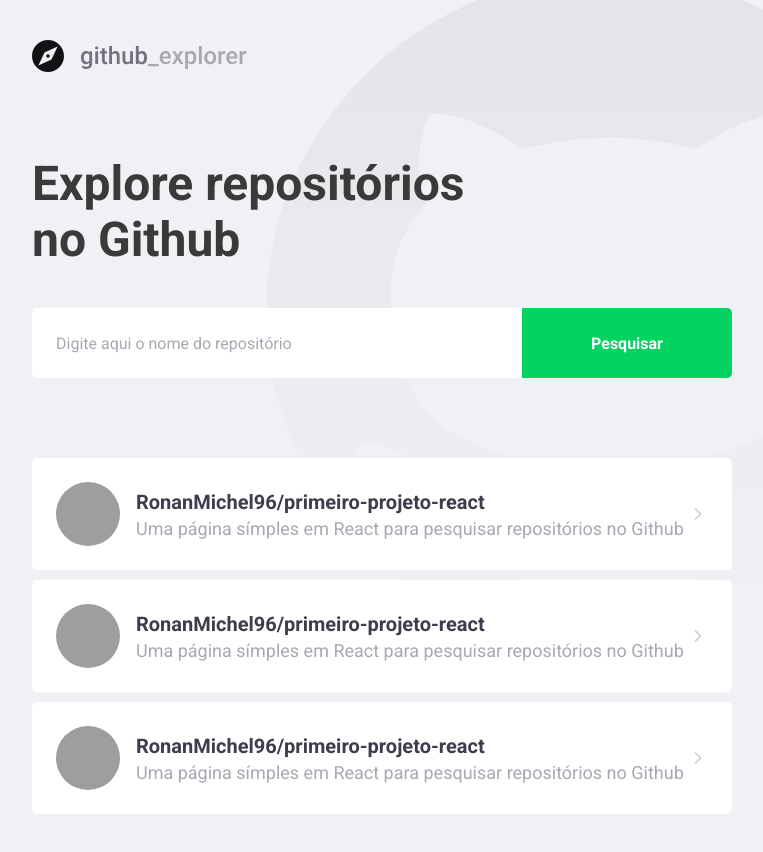
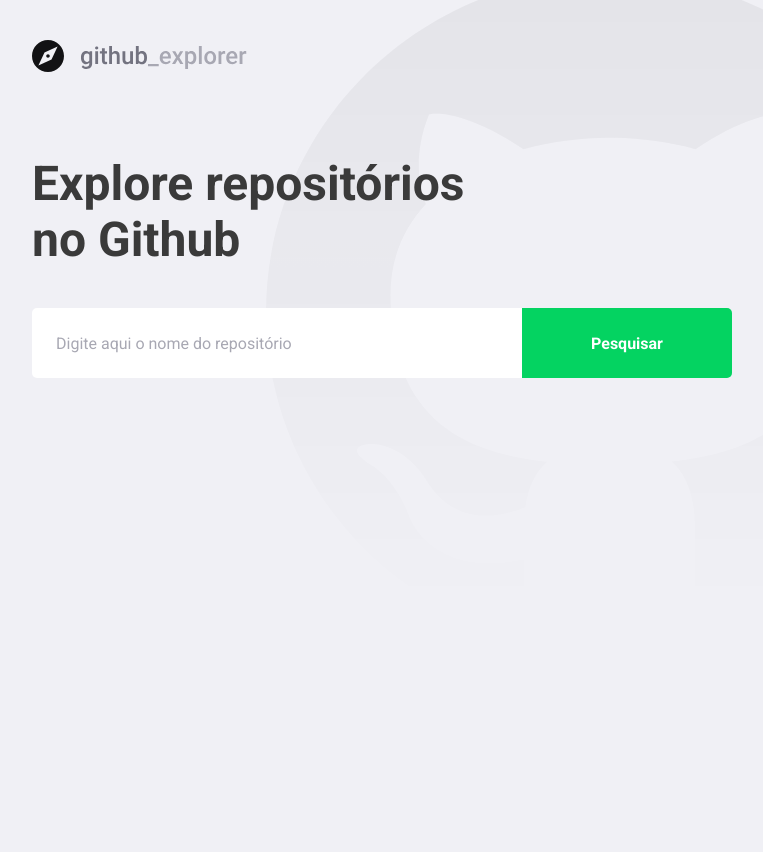
Before and after one commit to RonanMichel96/primeiro-projeto-react, a React (Create React App) app: page / in a window 1280 px wide. Shown: the whole page, without its empty margins (148-911 px from the left). After the commit the page ends 800 px from the top, so only its background shows below. Built offline with nearby package versions, Linux system fonts and the light colour scheme; grey boxes are pictures that could not be loaded.

Commit message:
Criação de chamada no axios, para consumir api do Github para trazer os repositórios

```diff
--- a/package.json
+++ b/package.json
@@ -6,12 +6,14 @@
     "@testing-library/jest-dom": "^5.11.4",
     "@testing-library/react": "^11.1.0",
     "@testing-library/user-event": "^12.1.10",
+    "@types/axios": "^0.14.0",
     "@types/jest": "^26.0.15",
     "@types/node": "^12.0.0",
     "@types/react": "^17.0.0",
     "@types/react-dom": "^17.0.0",
     "@types/react-router-dom": "^5.1.8",
     "@types/styled-components": "^5.1.11",
+    "axios": "^0.21.1",
     "polished": "^4.1.3",
     "react": "^17.0.2",
     "react-dom": "^17.0.2",
--- a/src/pages/Dashboard/index.tsx
+++ b/src/pages/Dashboard/index.tsx
@@ -1,58 +1,68 @@
-import React from 'react';
+import React, {useState, FormEvent} from 'react';
 import {FiChevronRight} from 'react-icons/fi';
+import api from '../../services/api';
 
 import logoImg from '../../assets/logo.svg';
 
 import {Title, Form, Repositories} from './styles';
+interface Repository {
+   full_name: string;
+   description: string;
+   owner: {
+       login: string;
+       avatar_url: string;
+   }
+}
+
 
 const Dashboard: React.FC = () => {
+    const [newRepo, setNewRepo]= useState('');
+    const [repositories, setRepositories]= useState<Repository[]>([]);
+
+    /**
+     * Adição de um novo repositório
+     * Consumir API do Github
+     * Salvar novo repositório no estado
+     */
+    async function handleAddRepository(event: FormEvent<HTMLFormElement>): Promise<void> {
+        event.preventDefault();
+
+        const response= await api.get<Repository>(`repos/${newRepo}`);
+        const repository = response.data;
+
+        setRepositories([...repositories, repository]);
+        setNewRepo('');
+    }
+
     return (
         <>
             <img src={logoImg} alt="Github Explorer"/>
             <Title>Explore repositórios no Github</Title>
 
-            <Form>
-                <input placeholder="Digite aqui o nome do repositório"/>
+            <Form onSubmit={handleAddRepository}>
+                <input
+                 value={newRepo}
+                 onChange={e => setNewRepo(e.target.value)}
+                 placeholder="Digite aqui o nome do repositório"
+                 />
                 <button type="submit">Pesquisar</button>
             </Form>
 
             <Repositories>
-                <a href="">
+                {repositories.map(repository => (
+                    <a key={repository.full_name} href="">
                         <img
-                    src="https://avatars.githubusercontent.com/u/71500239?v=4"
-                    alt="Ronan Michel"
+                            src={repository.owner.avatar_url}
+                            alt={repository.owner.login}
                         />
                         <div>
-                        <strong>RonanMichel96/primeiro-projeto-react</strong>
-                        <p>Uma página símples em React para pesquisar repositórios no Github</p>
+                            <strong>{repository.full_name}</strong>
+                            <p>{repository.description}</p>
                         </div>
 
                         <FiChevronRight size={20} />
                     </a>
-                <a href="">
-                    <img
-                    src="https://avatars.githubusercontent.com/u/71500239?v=4"
-                    alt="Ronan Michel"
-                    />
-                    <div>
-                        <strong>RonanMichel96/primeiro-projeto-react</strong>
-                        <p>Uma página símples em React para pesquisar repositórios no Github</p>
-                    </div>
-
-                    <FiChevronRight size={20} />
-                </a>
-                <a href="">
-                    <img
-                    src="https://avatars.githubusercontent.com/u/71500239?v=4"
-                    alt="Ronan Michel"
-                    />
-                    <div>
-                        <strong>RonanMichel96/primeiro-projeto-react</strong>
-                        <p>Uma página símples em React para pesquisar repositórios no Github</p>
-                    </div>
-
-                    <FiChevronRight size={20} />
-                </a>
+                ))}
             </Repositories>
         </>
     );
--- a/src/pages/Dashboard/styles.ts
+++ b/src/pages/Dashboard/styles.ts
@@ -80,7 +80,8 @@
         }
 
         div{
-            margin-left: 16px;
+            margin: 0 16px;
+            flex: 1;
 
             strong{
                 font-size: 20px;
--- /dev/null
+++ b/src/services/api.ts
@@ -0,0 +1,7 @@
+import axios from 'axios';
+
+const api = axios.create({
+    baseURL: 'https://api.github.com/',
+});
+
+export default api;
```
Also changed, not shown: 1 other file (tests, documents, lock files or other folders). Lines whose indentation alone changed are shown as unchanged.
